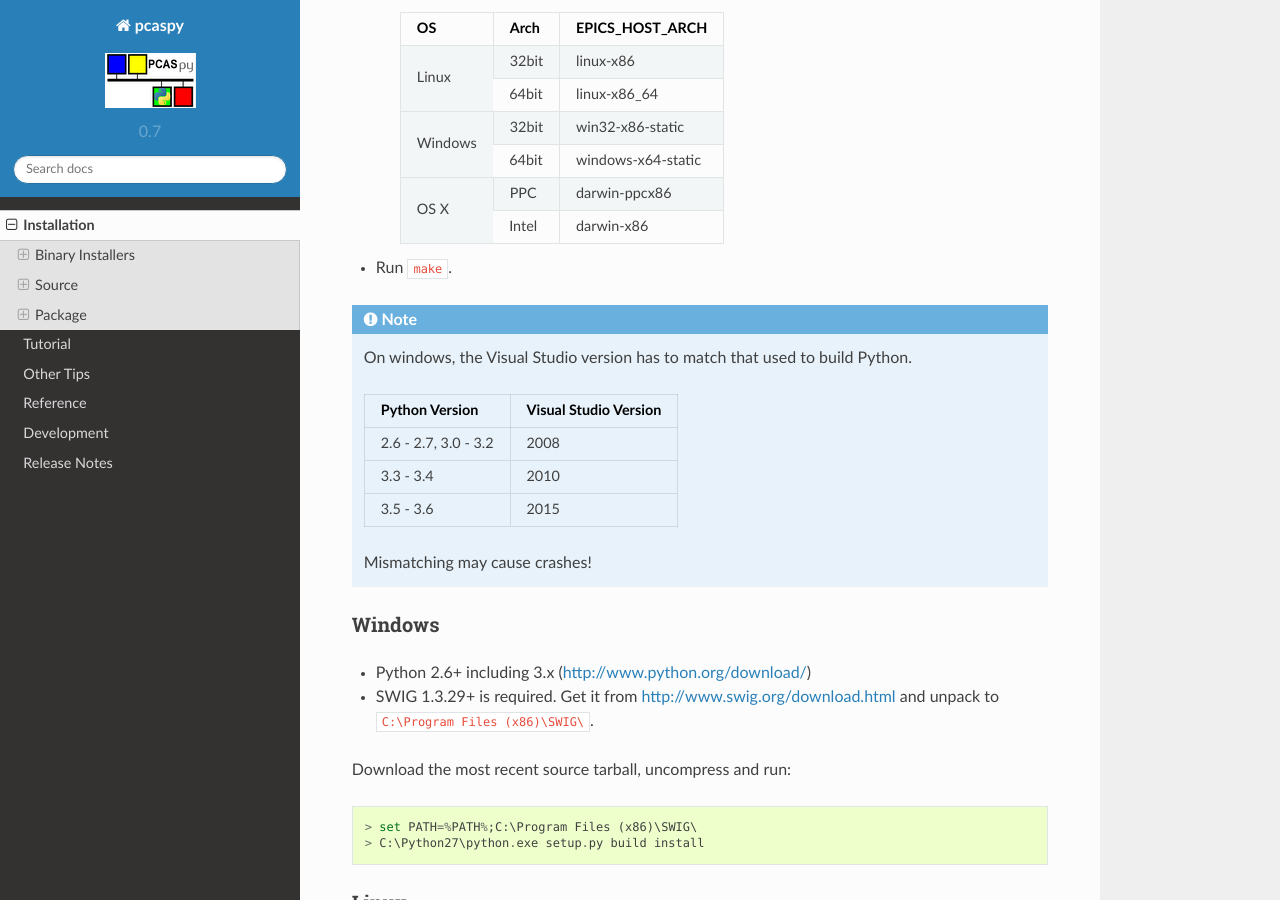
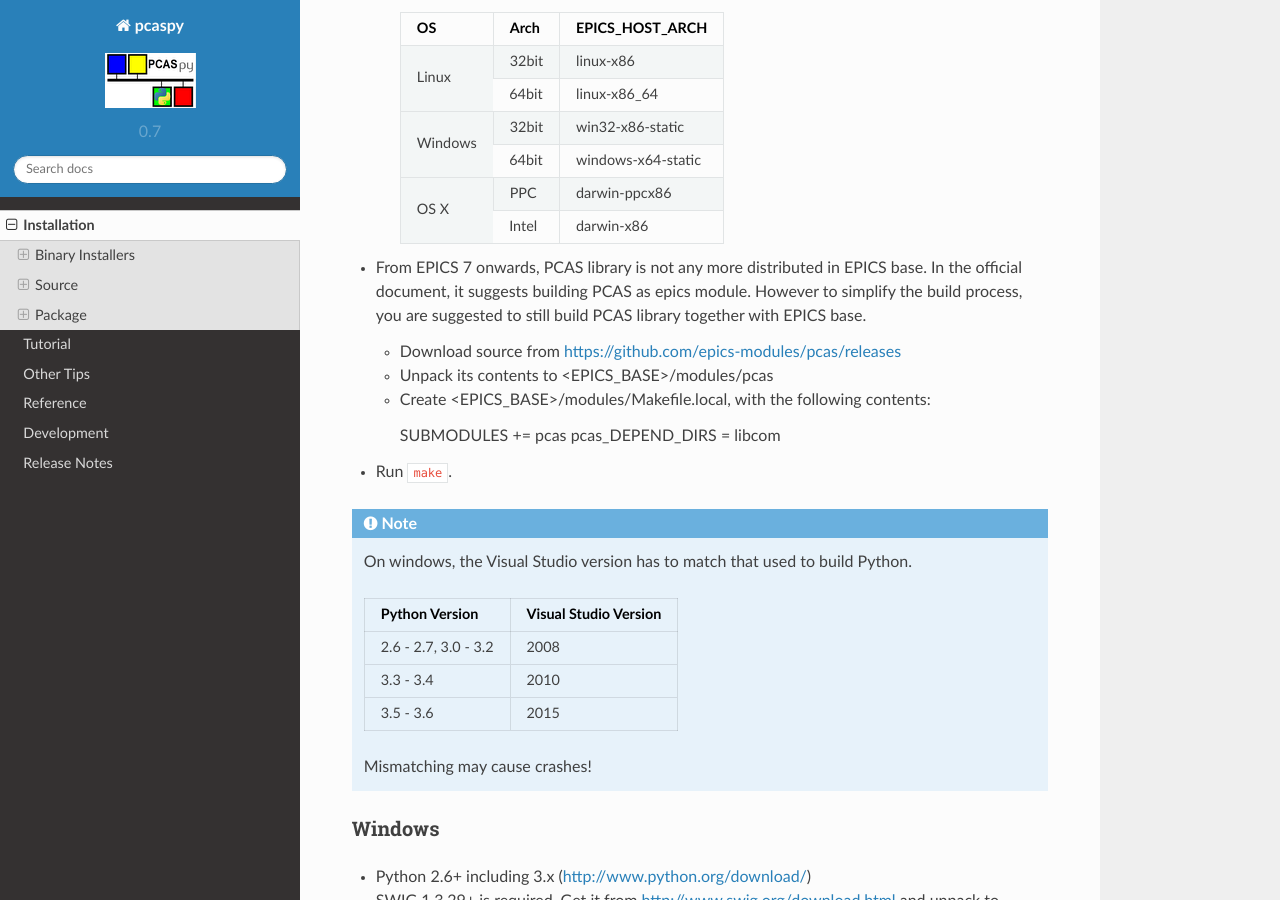
Before and after one commit to paulscherrerinstitute/pcaspy, a Sphinx documentation site: the page built from docs/source/installation.rst, in a window 1280 px wide and 900 px high, scrolled down 1596 px. Built offline with Sphinx 7.4.7 and the Read the Docs theme 2.0.0, drawn with Linux system fonts in a browser that asks for light colours.

Commit message:
instructions to build pcas against epics base 7

```diff
--- a/docs/source/installation.rst
+++ b/docs/source/installation.rst
@@ -80,6 +80,17 @@ Here is a short guide,
     |  OS X   +-------+--------------------+
     |         | Intel | darwin-x86         |
     +---------+-------+--------------------+
+
+- From EPICS 7 onwards, PCAS library is not any more distributed in EPICS base. In the official document, it
+  suggests building PCAS as epics module. However to simplify the build process, you are suggested to still
+  build PCAS library together with EPICS base.
+
+  - Download source from https://github.com/epics-modules/pcas/releases
+  - Unpack its contents to <EPICS_BASE>/modules/pcas
+  - Create <EPICS_BASE>/modules/Makefile.local, with the following contents::
+
+    SUBMODULES += pcas
+    pcas_DEPEND_DIRS = libcom
 
 - Run ``make``.
 
```
